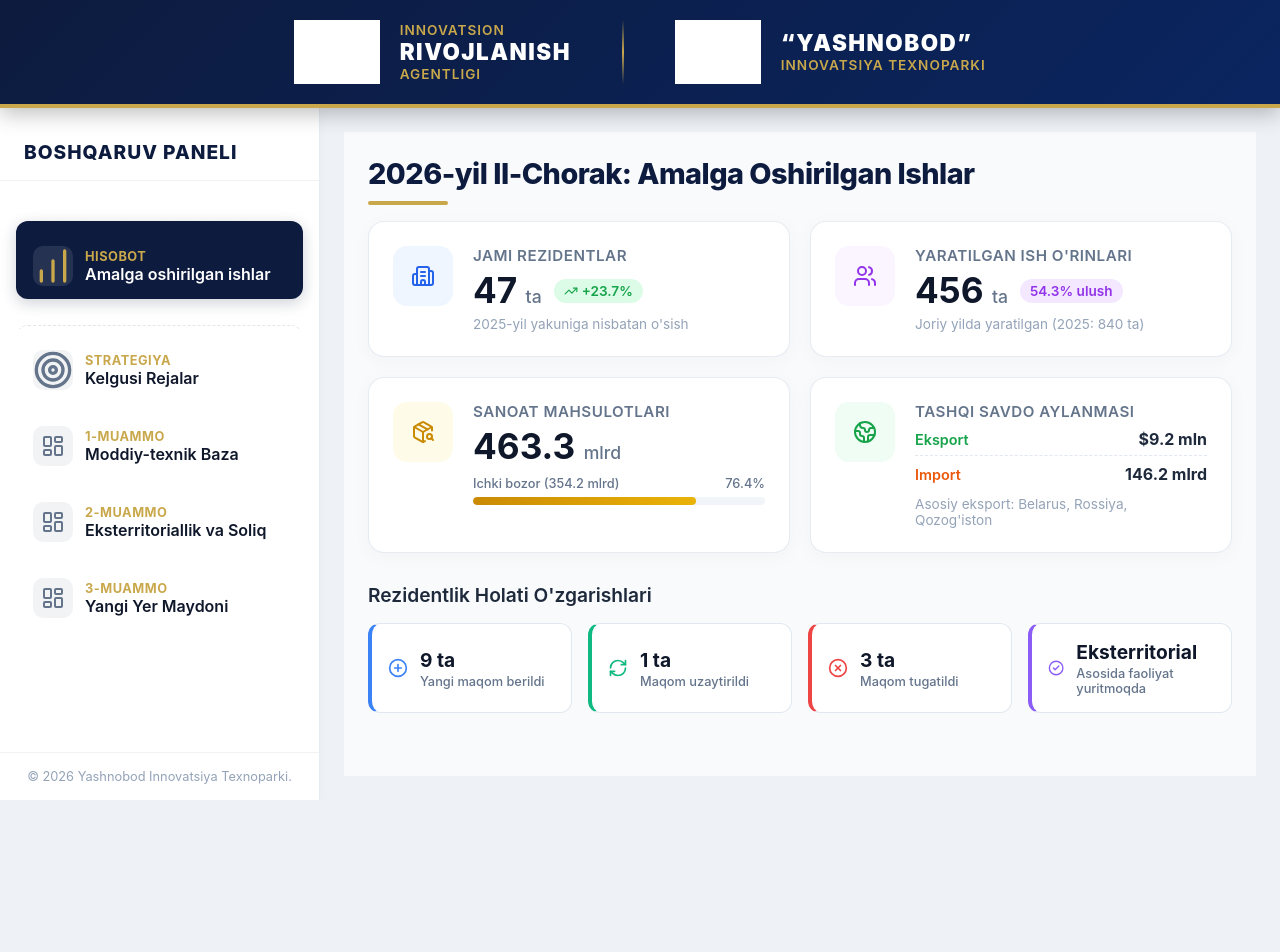
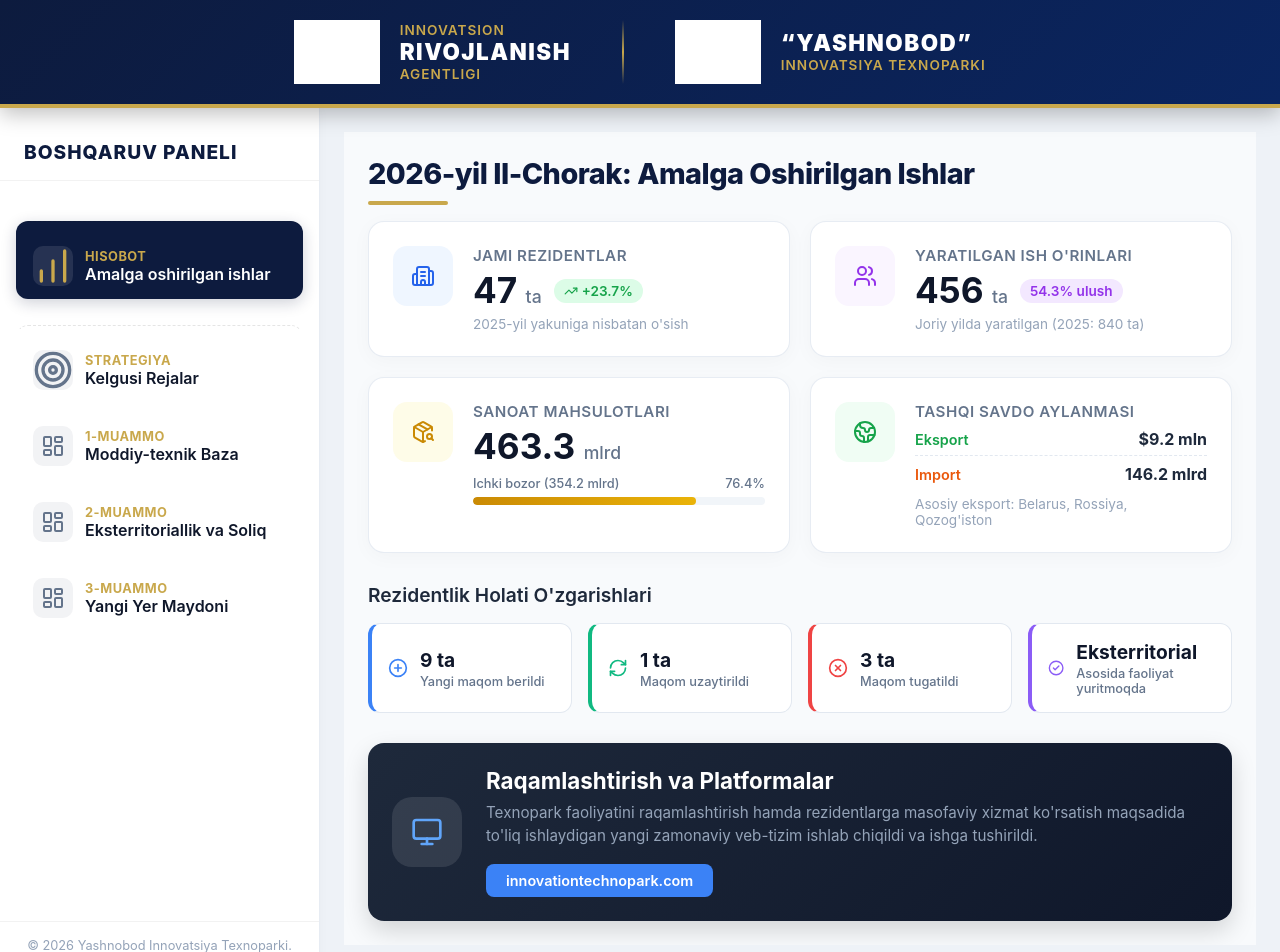
Before and after one commit to Yashnarbek-Samiyev/Flanshet-2-Yashnobod-Innovation-Texnopark, a React (Vite) app: page / in a window 1280 px wide. Shown: the top 952 px of the page. Before the commit the page ends 800 px from the top, so only its background shows below. Built offline with nearby package versions, Linux system fonts and the light colour scheme; grey boxes are pictures that could not be loaded.

Commit message:
Add innovationtechnopark platform section

```diff
--- a/src/AmalgaOshirilganIshlar.css
+++ b/src/AmalgaOshirilganIshlar.css
@@ -230,3 +230,69 @@
 
 .total-status { border-left: 4px solid #8b5cf6; }
 .total-status svg { color: #8b5cf6; }
+
+/* Digitalization Platform Section */
+.digitalization-section {
+    margin-top: 30px;
+}
+
+.digitalization-card {
+    background: linear-gradient(135deg, #1e293b, #0f172a);
+    border-radius: 16px;
+    padding: 24px;
+    display: flex;
+    align-items: center;
+    gap: 24px;
+    box-shadow: 0 10px 25px rgba(0, 0, 0, 0.15);
+    color: white;
+}
+
+@media (max-width: 768px) {
+    .digitalization-card {
+        flex-direction: column;
+        text-align: center;
+    }
+}
+
+.digital-icon {
+    width: 70px;
+    height: 70px;
+    background: rgba(255, 255, 255, 0.1);
+    border-radius: 20px;
+    display: flex;
+    align-items: center;
+    justify-content: center;
+    color: #60a5fa;
+    flex-shrink: 0;
+}
+
+.digital-content h3 {
+    margin: 0 0 8px 0;
+    font-size: 1.4rem;
+    font-weight: 700;
+}
+
+.digital-content p {
+    margin: 0 0 16px 0;
+    color: #94a3b8;
+    font-size: 0.95rem;
+    line-height: 1.5;
+}
+
+.digital-link {
+    display: inline-block;
+    padding: 8px 20px;
+    background: #3b82f6;
+    color: white;
+    text-decoration: none;
+    border-radius: 8px;
+    font-weight: 600;
+    font-size: 0.9rem;
+    transition: all 0.2s;
+}
+
+.digital-link:hover {
+    background: #2563eb;
+    transform: translateY(-2px);
+    box-shadow: 0 4px 12px rgba(59, 130, 246, 0.3);
+}
--- a/src/AmalgaOshirilganIshlar.tsx
+++ b/src/AmalgaOshirilganIshlar.tsx
@@ -7,7 +7,8 @@ import {
   CheckCircle2,
   XCircle,
   RefreshCw,
-  PlusCircle
+  PlusCircle,
+  Monitor
 } from 'lucide-react';
 import './AmalgaOshirilganIshlar.css';
 
@@ -141,6 +142,22 @@ export const AmalgaOshirilganIshlar = () => {
         </div>
       </div>
 
+      {/* Digitalization Platform Section */}
+      <div className="digitalization-section animate-fade-in" style={{ animationDelay: '0.2s' }}>
+        <div className="digitalization-card">
+          <div className="digital-icon">
+            <Monitor size={32} />
+          </div>
+          <div className="digital-content">
+            <h3>Raqamlashtirish va Platformalar</h3>
+            <p>Texnopark faoliyatini raqamlashtirish hamda rezidentlarga masofaviy xizmat ko'rsatish maqsadida to'liq ishlaydigan yangi zamonaviy veb-tizim ishlab chiqildi va ishga tushirildi.</p>
+            <a href="https://innovationtechnopark.com/" target="_blank" rel="noopener noreferrer" className="digital-link">
+              innovationtechnopark.com
+            </a>
+          </div>
+        </div>
+      </div>
+
     </div>
   );
 };
```
